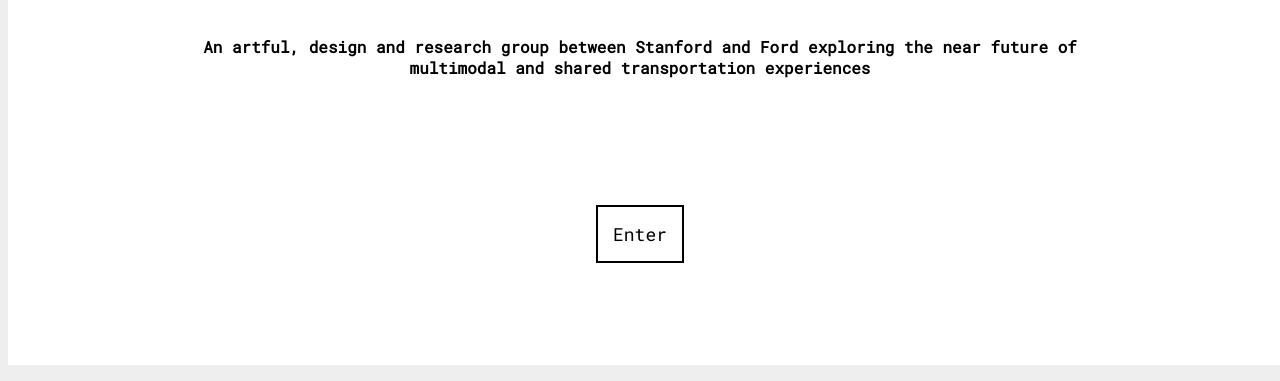
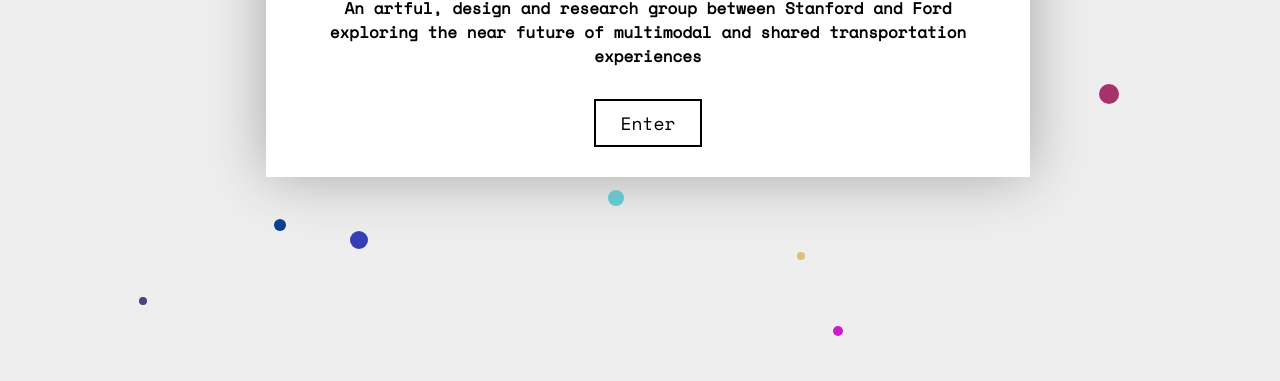
Before and after one commit to anandupender/ford, a plain HTML site: page index.html in a window 1280 px wide. Shown: the part 435-816 px from the top of the page. Drawn offline with nearby package versions, Linux system fonts and the light colour scheme.

Commit message:
small changes

```diff
--- a/css/main.css
+++ b/css/main.css
@@ -1,3 +1,31 @@
+#main-index-container{
+	display: flex;
+	align-items: center;
+	justify-content: center;
+	width:100vw;
+	height:100vh;
+}
+
+#index-content{
+	display: flex;
+	align-items: center;
+	justify-content: center;
+	flex-direction: column;
+	width: 55vw;
+	padding:30px;
+	z-index:3;
+	-webkit-box-shadow: 0px 0px 57px -2px rgba(163,163,163,1);
+	-moz-box-shadow: 0px 0px 57px -2px rgba(163,163,163,1);
+	box-shadow: 0px 0px 57px -2px rgba(163,163,163,1);
+	background-color: white;
+}
+canvas{
+	position: fixed;
+	top:0;
+	left:0;
+	z-index:-1;
+}
+
 #header{
 	height:100px;
   text-align: center;
@@ -42,7 +70,7 @@
 }
 
 .typed-center a{
-  font-size: 80px;
+  font-size: 64px;
   display: block;
 }
 
@@ -86,8 +114,14 @@
 
 body {
   background: #eee;
-  font-family: 'Roboto Mono', monospace;
+	font-family: 'Space Mono', monospace;
+}
 
+h1,h2,h3,h4{
+	font-family: 'Space Mono', monospace;
+}
+p{
+	font-family: 'Work Sans', sans-serif;
 }
 
 h2{
@@ -156,20 +190,9 @@
 }
 
 #profile-image{
-  position: absolute;
-  width:200px;
-  height:200px;
-  transform: translate(-50%, -50%);
   transition: .5s ease;
-}
-
-#profile-container{
-  position: absolute; /* or absolute */
-    top: 40%;
-    left: 50%;
-    width:300px;
-    height: 300px;
-    border-radius: 50%;
+	width:20vh;
+	height:20vh;
 }
 
 #background{
@@ -184,15 +207,10 @@
 }
 
 #btn{
-  background-color: white;
   border: 2px solid black;
   color: black;
   border-radius: 0;
-  padding: 15px;
-  position: absolute;
-  top: 80%;
-  left: 50%;
-  transform: translate(-50%, 0);
+	padding: 9px 24px;
   text-decoration: none;
   text-align: center;
 }
@@ -206,13 +224,8 @@
 #subtitle{
   color: black;
   padding: 15px;
-  position: absolute;
-  top: 55%;
-  left: 50%;
-  transform: translate(-50%, 0);
   text-align: center;
   font-size: 16px;
-  width:70%;
 }
 
 a{
@@ -269,6 +282,9 @@
   margin-top:30px;
   float:middle;
   padding: 10px;
+	width:60vw;
+	height:40vw;
+
 }
 
 .center-text{
@@ -294,8 +310,10 @@
   a{
     font-size: 14px;
     white-space: nowrap;
-
   }
+	p{
+		font-size: 12px;
+	}
   .main-title{
     margin-top: 0px;
   }
--- a/index.html
+++ b/index.html
@@ -3,22 +3,66 @@
 	<head>
 		<title>stanFord Mobility</title>
 		<meta charset="utf-8" />
-		<meta name="viewport" content="width=device-width, initial-scale=1" />
+		<meta content="width=device-width, initial-scale=1" name="viewport" />
 		<link rel="stylesheet" href="css/main.css" />
 		<script src="js/main.js"></script>
-		<link href="https://fonts.googleapis.com/css?family=Roboto+Mono" rel="stylesheet">
+		<link href="https://fonts.googleapis.com/css?family=Space+Mono|Work+Sans&display=swap" rel="stylesheet">
 	</head>
-	<body>
-		<div id="background"></div>
-		<div id = "profile-container" >
-			<div id="image-container">
-				<img src = "main/images/logo.png" id = "profile-image" onmouseover="onHover();" onmouseout="offHover();">
+	<body style="overflow: hidden;" id="body">
+		<div id="main-index-container">
+			<div id="index-content">
+				<div id="image-container">
+					<img src = "main/images/logo.png" id = "profile-image" onmouseover="onHover();" onmouseout="offHover();">
+				</div>
+
+				<h3 id="subtitle">An artful, design and research group between Stanford and Ford exploring the near future of multimodal and shared transportation experiences</h3>
+				<a href="main/choose.html" id="btn" type="submit"><span id="btn-text">Enter</span></a>
 			</div>
+		</div>
 
-		</div>
-		<h3 id="subtitle">An artful, design and research group between Stanford and Ford exploring the near future of multimodal and shared transportation experiences</h3>
-		<a href="main/choose.html" id="btn" type="submit"><span id="btn-text">Enter</span></a>
+	</body>
+	<script>
+		var body = document.getElementById('body');
+		canvas = document.createElement('canvas');
+		canvas.setAttribute('width', window.innerWidth);
+		canvas.setAttribute('height', window.innerHeight);
+		canvas.setAttribute('id', 'canvas');
+		body.appendChild(canvas);
+		if(typeof G_vmlCanvasManager != 'undefined') {
+			canvas = G_vmlCanvasManager.initElement(canvas);
+		}
+		context = canvas.getContext("2d");
+
+		function getRandomColor() {
+		  var letters = '0123456789ABCDEF';
+		  var color = '#';
+		  for (var i = 0; i < 6; i++) {
+		    color += letters[Math.floor(Math.random() * 16)];
+		  }
+		  return color;
+		}
+
+		var drawLoop = function() {
+				draw();
+				var rand = Math.round(Math.random() * (600 - 100)) + 100; // generate new time (between 3sec and 500"s)
+				setTimeout(drawLoop, rand);
+		}
+
+		function draw() {
+			var randX = Math.round(Math.random() * (window.innerWidth)); // generate new time (between 3sec and 500"s)
+			var randY = Math.round(Math.random() * (window.innerHeight)); // generate new time (between 3sec and 500"s)
+			var randSize = Math.round(Math.random() * (10-2) + 2); // generate new time (between 3sec and 500"s)
+
+			var ctx = canvas.getContext('2d');
+			// ctx.fillRect(randX , randY, 10, 10);
+			ctx.beginPath();
+			ctx.fillStyle = getRandomColor();
+			ctx.arc(randX, randY, randSize, 0, 2 * Math.PI);
+			ctx.fill();
+		}
+
+		drawLoop();
 
 
-	</body>
+	</script>
 </html>
```
Also changed, not shown: css/flip.css (+8 -3 lines), main/choose.html (+4 -0 lines), main/language.html (+1 -1 lines), main/photoStream.html (+3 -2 lines), main/stories.html (+1 -1 lines).
